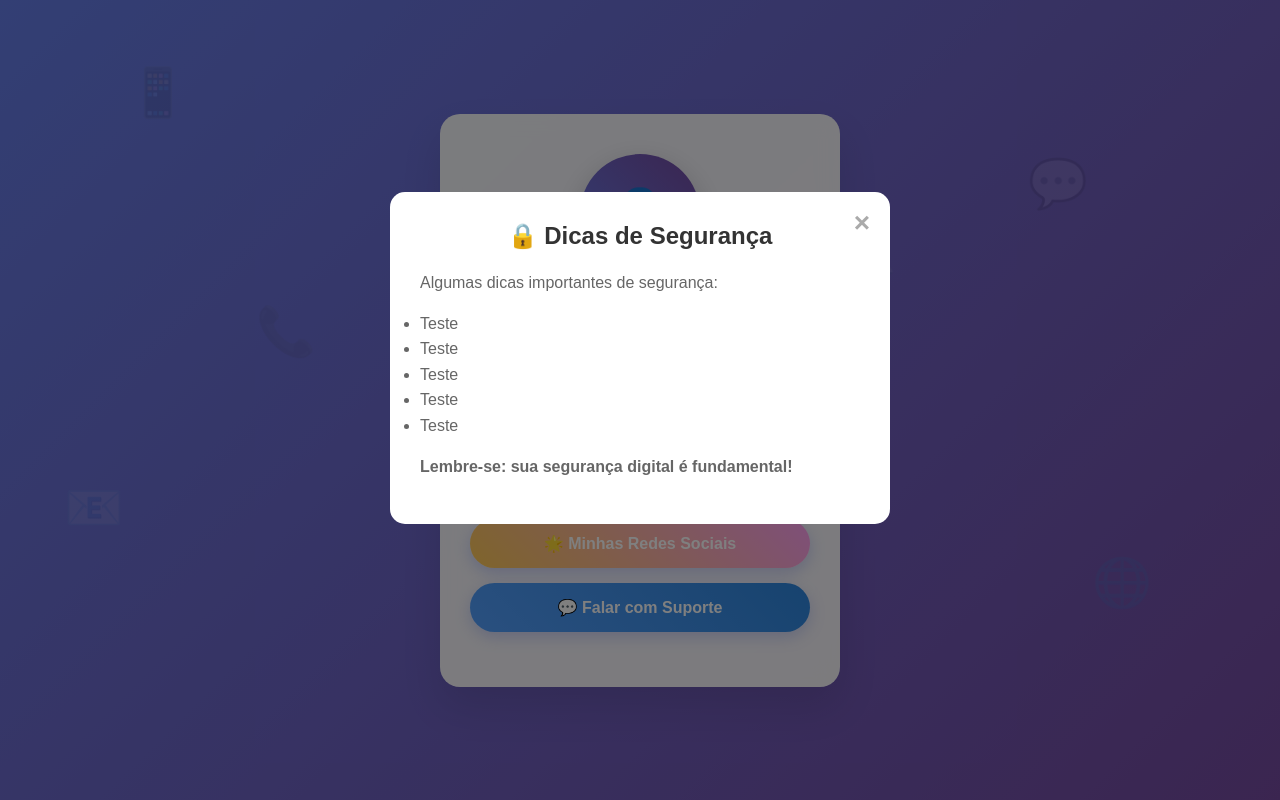
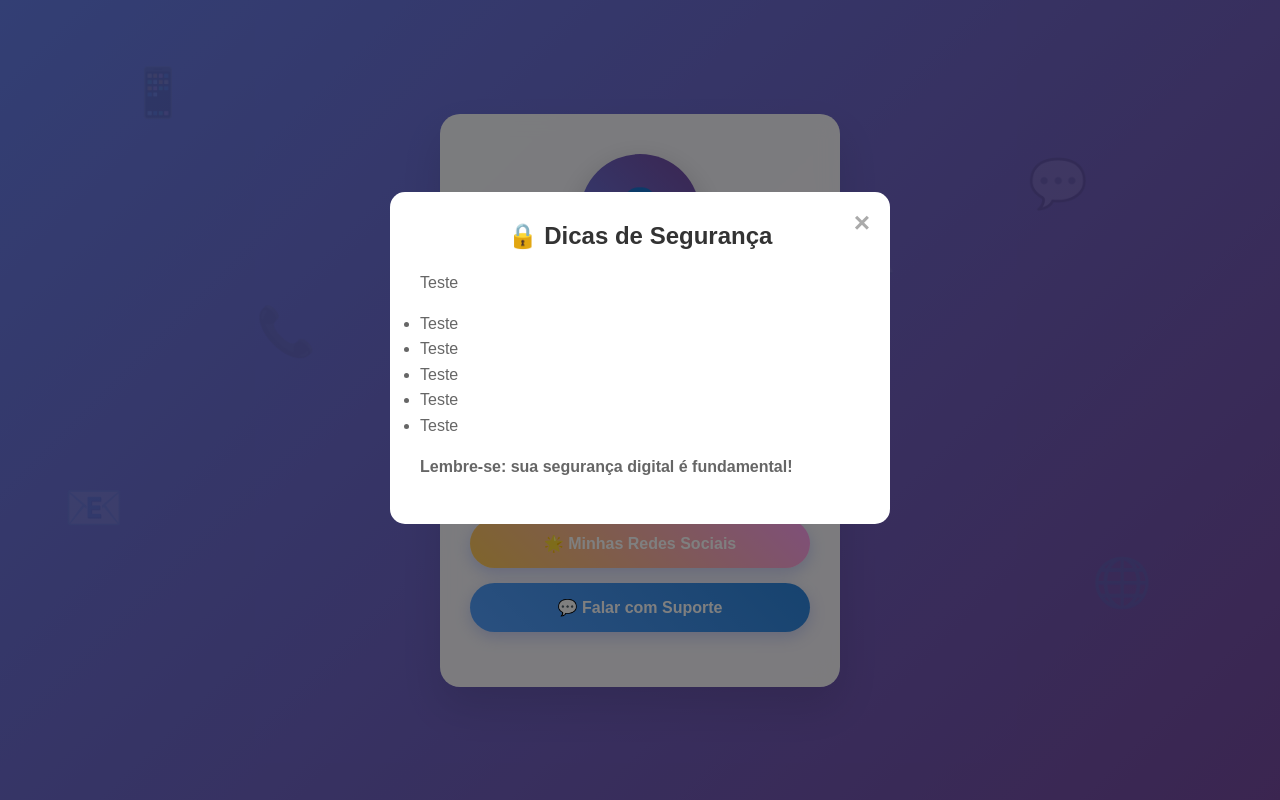
Before and after one commit to luizlana98/index.html, a plain HTML site: page index.html in a window 1280 px wide. Both pictures are taken after a click on the button "🔒 Dicas de Segurança". Drawn offline with Linux system fonts and the light colour scheme.

Commit message:
Update index.html

```diff
--- a/index.html
+++ b/index.html
@@ -299,7 +299,7 @@
         <div class="modal-content">
             <span class="close" onclick="closeModal('tipsModal')">&times;</span>
             <h2>🔒 Dicas de Segurança</h2>
-            <p>Algumas dicas importantes de segurança:</p>
+            <p>Teste</p>
             <ul>
                 <li>Teste</li>
                 <li>Teste</li>
```
